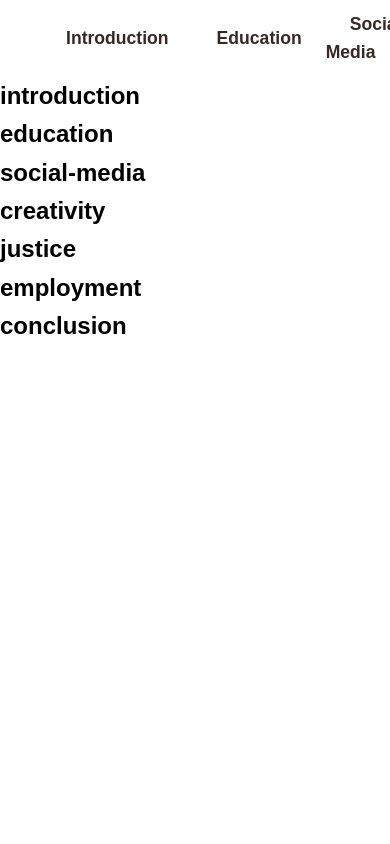
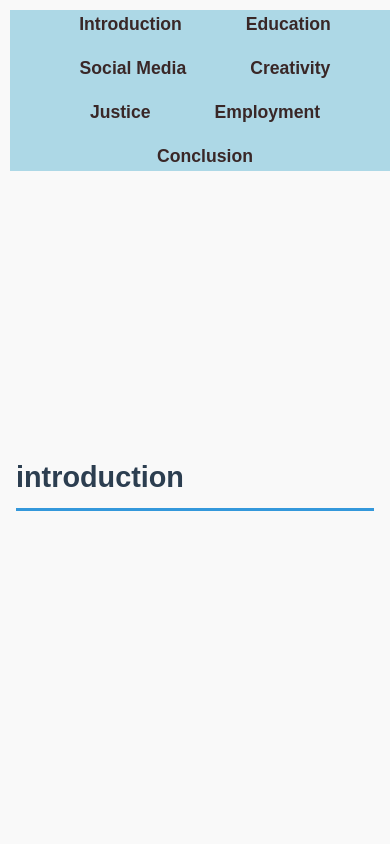
Before and after one commit to MBA426/LLMs-Impact, a plain HTML site: page index.html in a window 390 px wide. Shown: the top 844 px of the page. Drawn offline with Linux system fonts and the light colour scheme.

Commit message:
updated css

```diff
--- a/styles/base.css
+++ b/styles/base.css
@@ -4,8 +4,11 @@
     box-sizing: border-box;
 }
 
-body{font-family: 'Arial', sans-serif;
+body{
+    font-family: 'Arial', sans-serif;
     line-height: 1.6;
+    background-color: #f9f9f9;
+    scroll-behavior: smooth;
 
 }
 nav {
@@ -13,6 +16,7 @@ nav {
     top: 0;
     width: 100%;
     margin: 10px ;
+    background-color: lightblue;
 
 }
 
@@ -36,3 +40,62 @@ nav {
         transition: all 0.3s ease;
         font-size: 1.1rem;
     }
+
+    section {
+        padding: 6rem 2rem;
+        min-height: 100vh;
+        display: flex;
+        flex-direction: column;
+        justify-content: center;
+    }
+
+    section:nth-child(even) {
+        background-color: white;
+    }
+    .container {
+        max-width: 1200px;
+        margin: 0 auto;
+    }
+
+    h1 {
+        font-size: 3rem;
+        text-align: center;
+        color: #2c3e50;
+        margin-bottom: 2rem;
+        padding-top: 4rem;
+    }
+
+    h2 {
+        font-size: 2.5rem;
+        color: #2c3e50;
+        margin-bottom: 2rem;
+        border-bottom: 3px solid #3498db;
+        padding-bottom: 0.5rem;
+    }
+
+    @media (max-width: 768px) {
+        nav ul {
+            flex-wrap: wrap;
+            justify-content: center;
+            gap: 1rem;
+        }
+
+        h1 {
+            font-size: 2rem;
+            padding-top: 6rem;
+        }
+
+        h2 {
+            font-size: 1.8rem;
+        }
+
+        .quote {
+            font-size: 1.2rem;
+            padding: 1.5rem;
+        }
+
+        section {
+            padding: 4rem 1rem;
+
+        }
+    }
```
